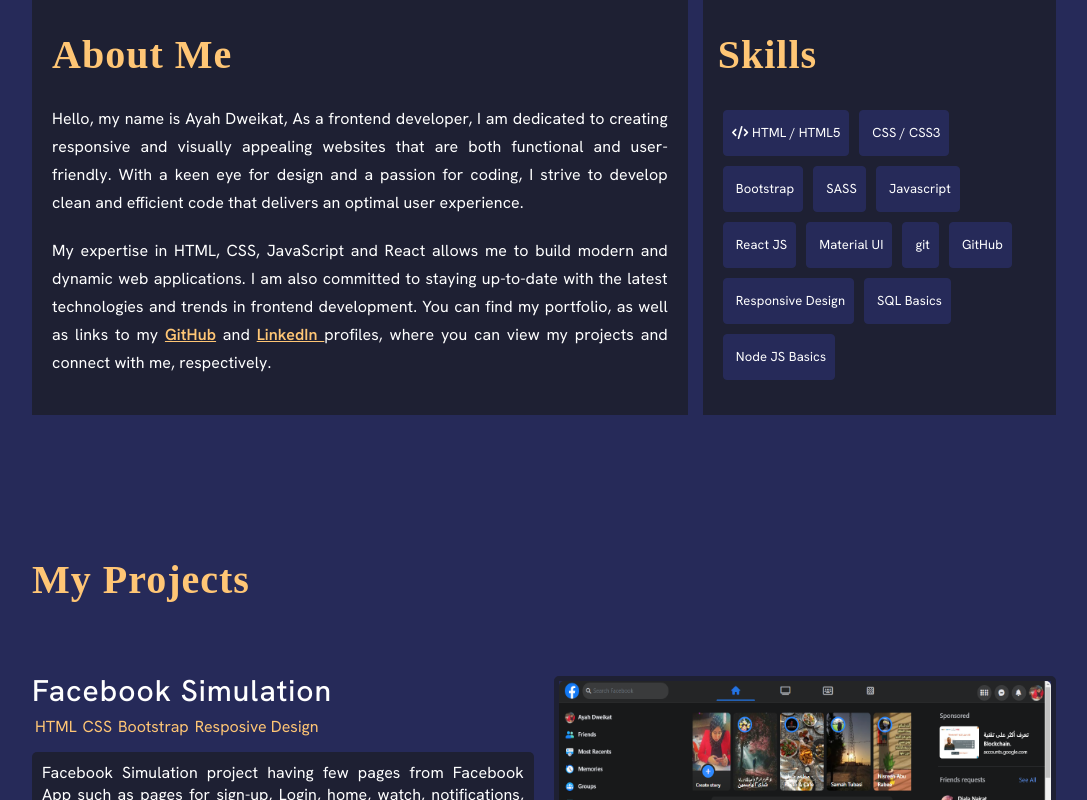
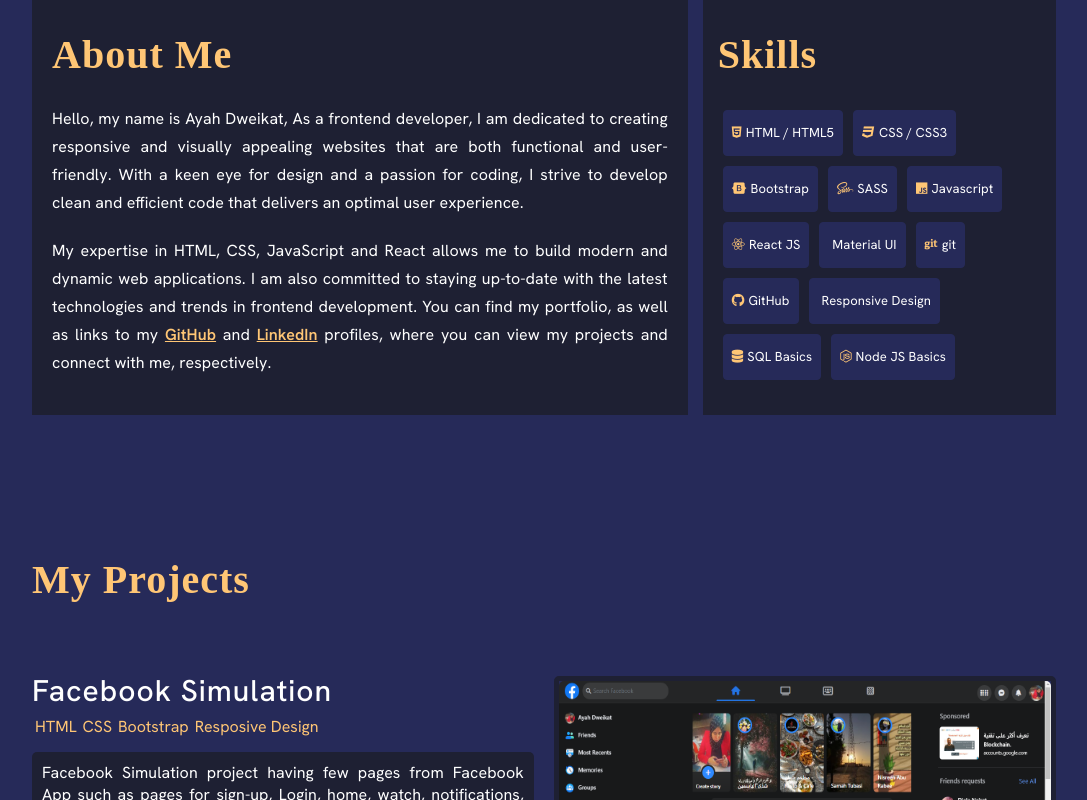
Before and after one commit to AyahDweikat/ayah-dweikat-portfolio, a React (Create React App) app: page / in a window 1280 px wide. Shown: the part 880-1680 px from the top of the page, without its empty margins (96-1183 px from the left). Built offline with nearby package versions, Linux system fonts and the light colour scheme.

Commit message:
solve the problem with icons

```diff
--- a/package.json
+++ b/package.json
@@ -3,6 +3,7 @@
   "version": "0.1.0",
   "private": true,
   "dependencies": {
+    "@fortawesome/fontawesome-free": "^6.4.0",
     "@fortawesome/fontawesome-svg-core": "^6.4.0",
     "@fortawesome/free-brands-svg-icons": "^6.4.0",
     "@fortawesome/free-regular-svg-icons": "^6.4.0",
--- a/src/Components/About/About.jsx
+++ b/src/Components/About/About.jsx
@@ -1,6 +1,4 @@
 import React from "react";
-import { FontAwesomeIcon } from '@fortawesome/react-fontawesome'
-import { faCode } from '@fortawesome/free-solid-svg-icons'
 import './about.css';
 
 function About() {
@@ -32,9 +30,8 @@
               target="_blank"
               rel="noreferrer"
               href="https://www.linkedin.com/in/ayah-dweikat-1291801bb/"
-            >
-              LinkedIn </a>
-            profiles, where you can view my projects and connect with me,
+            >LinkedIn
+            </a> profiles, where you can view my projects and connect with me,
             respectively.
           </p>
         </article>
@@ -42,39 +39,38 @@
           <h2>Skills</h2>
           <ul>
             <li>
-              {/* <i className="fa-brands fa-html5" /> */}
-              <FontAwesomeIcon icon={faCode} />
+              <i className="fa-brands fa-html5" />
               <span>HTML / HTML5</span>
             </li>
             <li>
-              {/* <i className="fa-brands fa-css3" /> */}
+              <i className="fa-brands fa-css3" />
               <span>CSS / CSS3</span>
             </li>
             <li>
-              {/* <i className="fa-brands fa-bootstrap" /> */}
+              <i className="fa-brands fa-bootstrap" />
               <span>Bootstrap</span>
             </li>
             <li>
-              {/* <i className="fa-brands fa-sass" /> */}
+              <i className="fa-brands fa-sass" />
               <span>SASS</span>
             </li>
             <li>
-              {/* <i className="fa-brands fa-js" /> */}
+              <i className="fa-brands fa-js" />
               <span>Javascript</span>
             </li>
             <li>
-              {/* <i className="fa-brands fa-react" /> */}
+              <i className="fa-brands fa-react" />
               <span>React JS</span>
             </li>
             <li>
               <span>Material UI</span>
             </li>
             <li>
-              {/* <i className="fa-brands fa-git" /> */}
+              <i className="fa-brands fa-git" />
               <span>git</span>
             </li>
             <li>
-              {/* <i className="fa-brands fa-github" /> */}
+              <i className="fa-brands fa-github" />
               <span>GitHub</span>
             </li>
             <li>
--- a/src/index.js
+++ b/src/index.js
@@ -2,6 +2,7 @@
 import ReactDOM from 'react-dom/client';
 
 import './index.css';
+import '../node_modules/@fortawesome/fontawesome-free/css/all.min.css'
 import App from './App';
 import reportWebVitals from './reportWebVitals';
 
--- a/src/responsive.css
+++ b/src/responsive.css
@@ -948,7 +948,7 @@
     width: 16px;
     height: 18px;
     color: hsl(236, 40%, 16%);
-    color: var(--main-color);
+    color: var(--main-white-color);
   }
   .projects .project .project-img {
     width: 100%;
```
Also changed, not shown: 1 other file (tests, documents, lock files or other folders).
